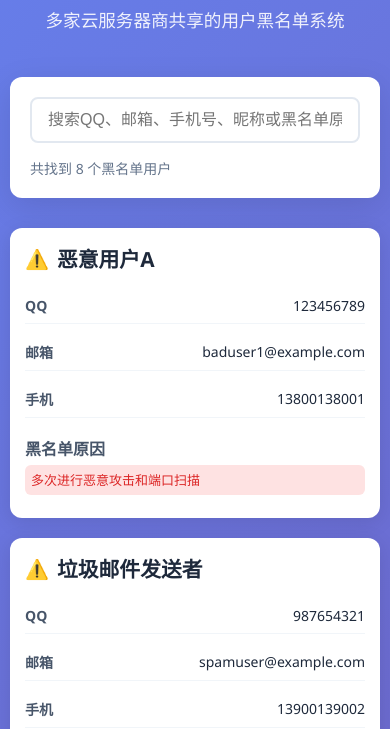
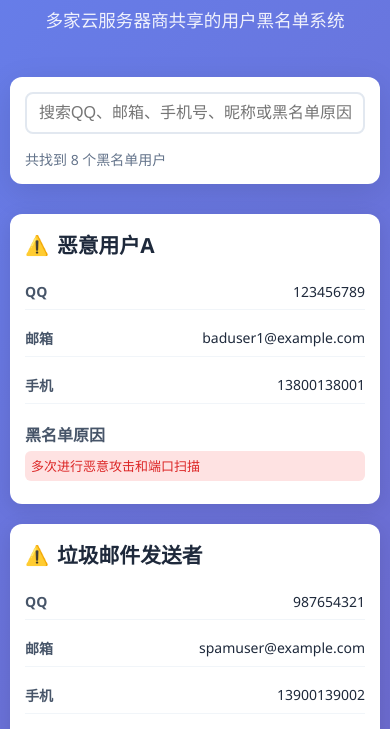
Before and after one commit to CloudHubX/Blacklist, a plain HTML site: page index.html in a window 390 px wide. Shown: the part 69-798 px from the top of the page. Drawn offline with Linux system fonts and the light colour scheme.

Commit message:
移动端适配

```diff
--- a/index.html
+++ b/index.html
@@ -64,6 +64,7 @@
             border-radius: 8px;
             font-size: 16px;
             transition: border-color 0.3s ease;
+            width: 100%;
         }
 
         .search-input:focus {
@@ -190,6 +191,7 @@
             box-shadow: 0 4px 20px rgba(0,0,0,0.1);
         }
 
+        /* 移动端优化 */
         @media (max-width: 768px) {
             header h1 {
                 font-size: 2rem;
@@ -201,6 +203,8 @@
 
             .search-input {
                 min-width: auto;
+                width: 100%;
+                max-width: 100%;
             }
 
             .blacklist-container {
@@ -219,6 +223,15 @@
 
             header h1 {
                 font-size: 1.8rem;
+            }
+
+            .search-container {
+                padding: 15px;
+            }
+
+            .search-input {
+                padding: 10px 12px;
+                font-size: 16px; /* 防止iOS Safari缩放 */
             }
 
             .user-card {
@@ -269,6 +282,7 @@
         // 加载黑名单数据
         async function loadBlacklistData() {
             try {
+                // 使用相对路径
                 const response = await fetch('blacklist.json');
                 if (!response.ok) {
                     throw new Error(`HTTP error! status: ${response.status}`);
@@ -278,7 +292,7 @@
                 updateResultsInfo(blacklistData.length);
             } catch (error) {
                 console.error('加载黑名单数据失败:', error);
-                blacklistContainer.innerHTML = '<div class="no-results"><h3>❌ 加载失败</h3><p>无法加载黑名单数据，请检查 /blacklist.json 文件是否存在且格式正确</p></div>';
+                blacklistContainer.innerHTML = '<div class="no-results"><h3>❌ 加载失败</h3><p>无法加载黑名单数据，请检查 blacklist.json 文件是否存在且格式正确</p></div>';
             }
         }
 
```
